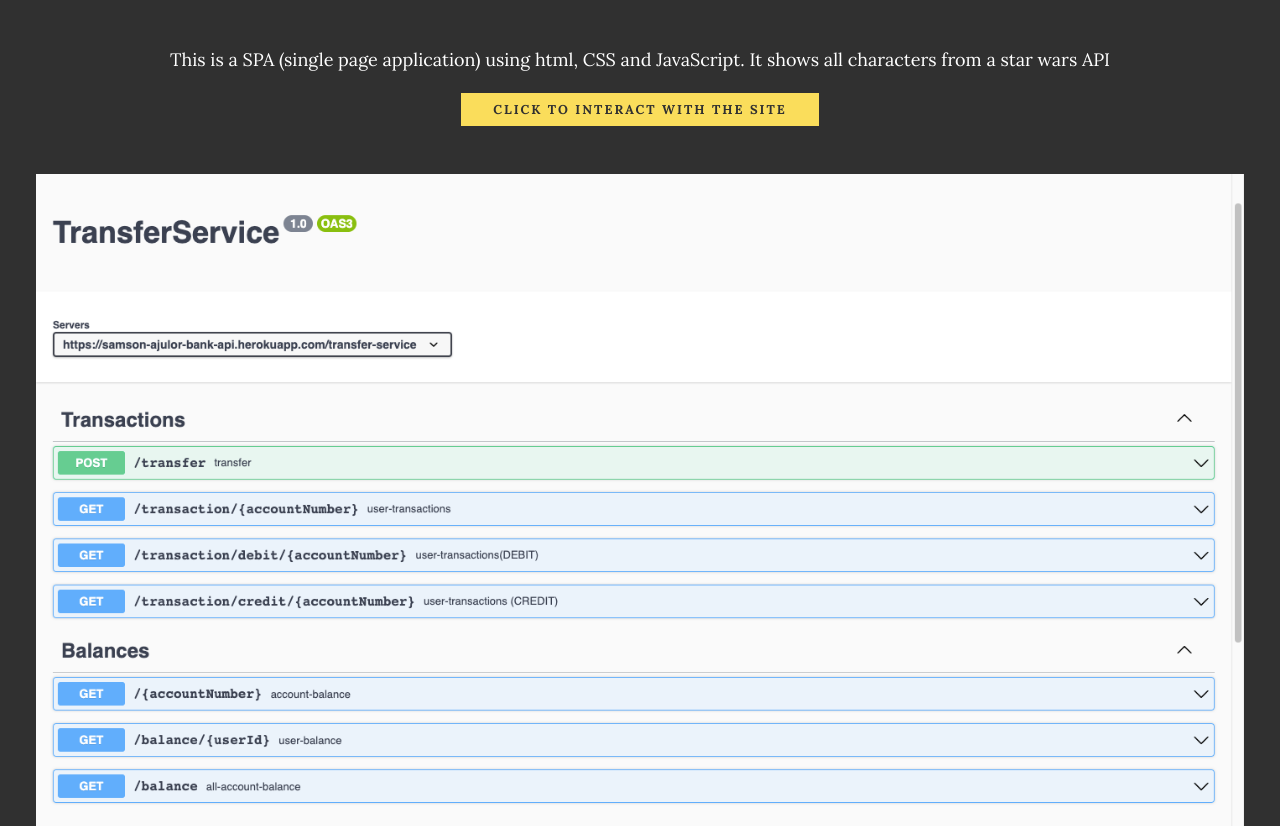
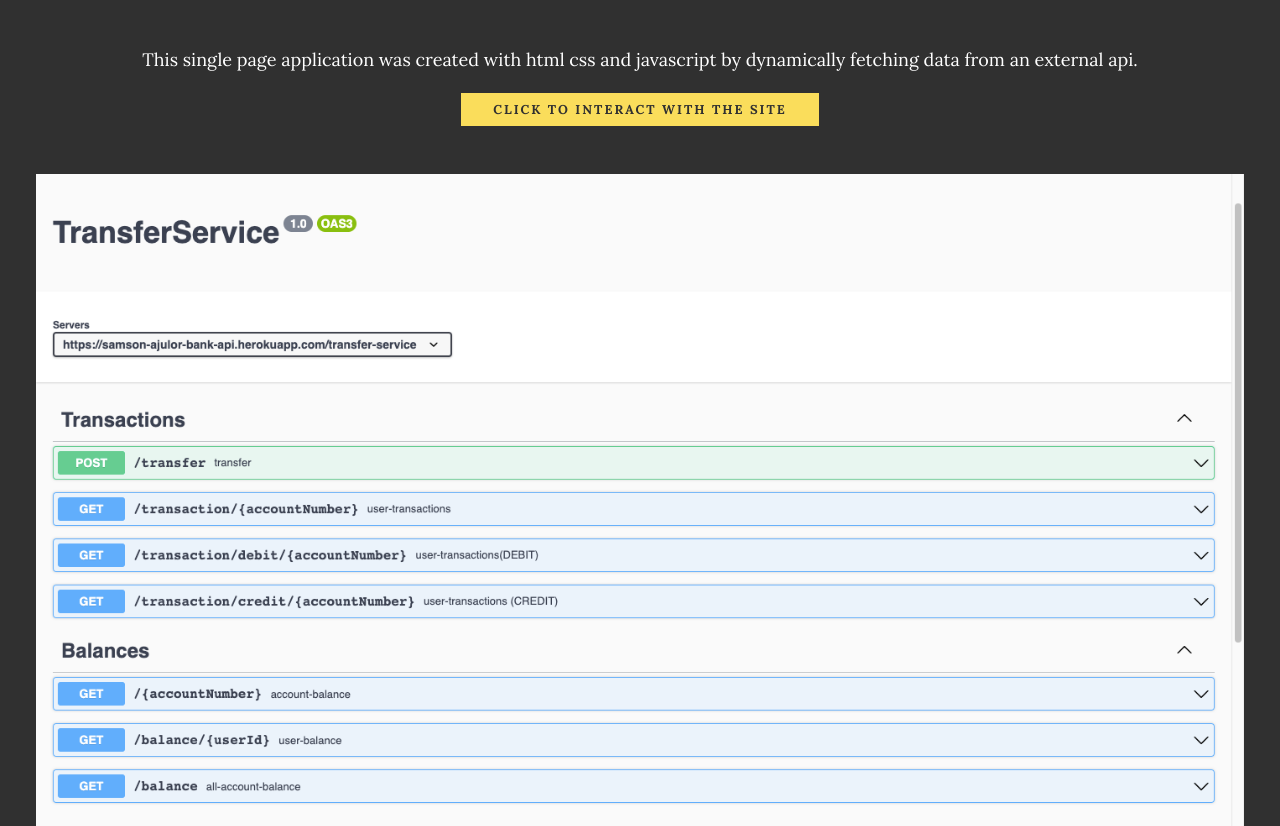
Before and after one commit to samsonajulor/Meet-Samson-Ajulor, a plain HTML site: page index.html in a window 1280 px wide. Shown: the part 2595-3421 px from the top of the page. Drawn offline with nearby package versions, Linux system fonts and the light colour scheme.

```diff
--- a/index.html
+++ b/index.html
@@ -103,8 +103,7 @@
         </div>
         <br />
         <p>
-            This is a SPA (single page application) using html, CSS and JavaScript.
-            It shows all characters from a star wars API
+            This single page application was created with html css and javascript by dynamically fetching data from an external api.
         </p>
         <a href="https://starwarsbysamson.netlify.app" class="btn">click to interact with the site</a>
 
```
